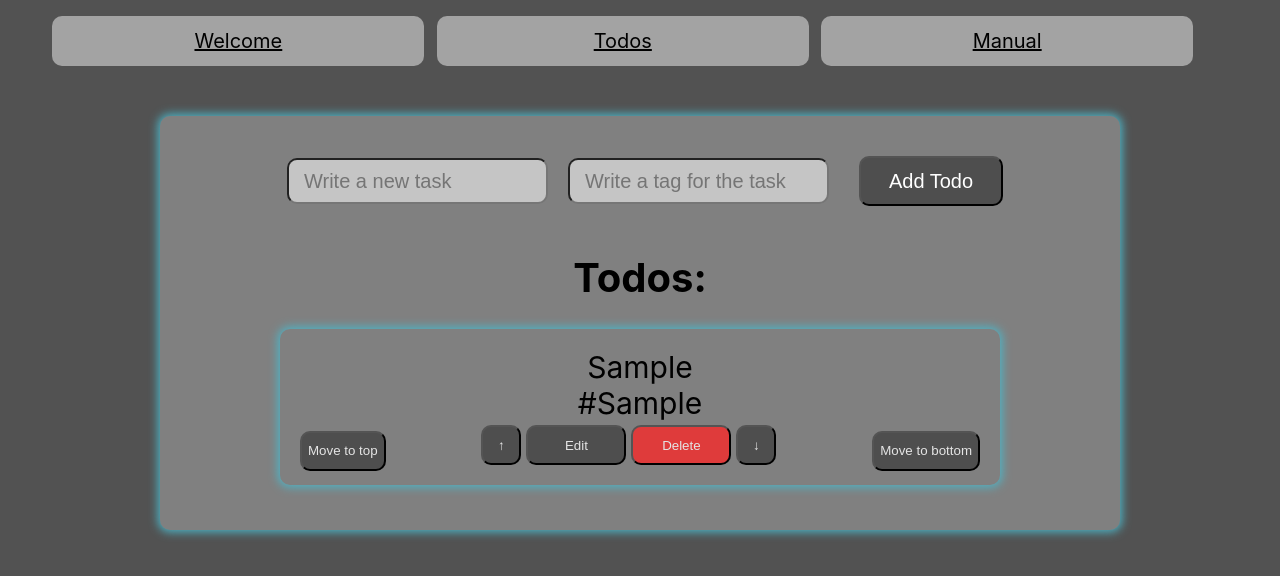
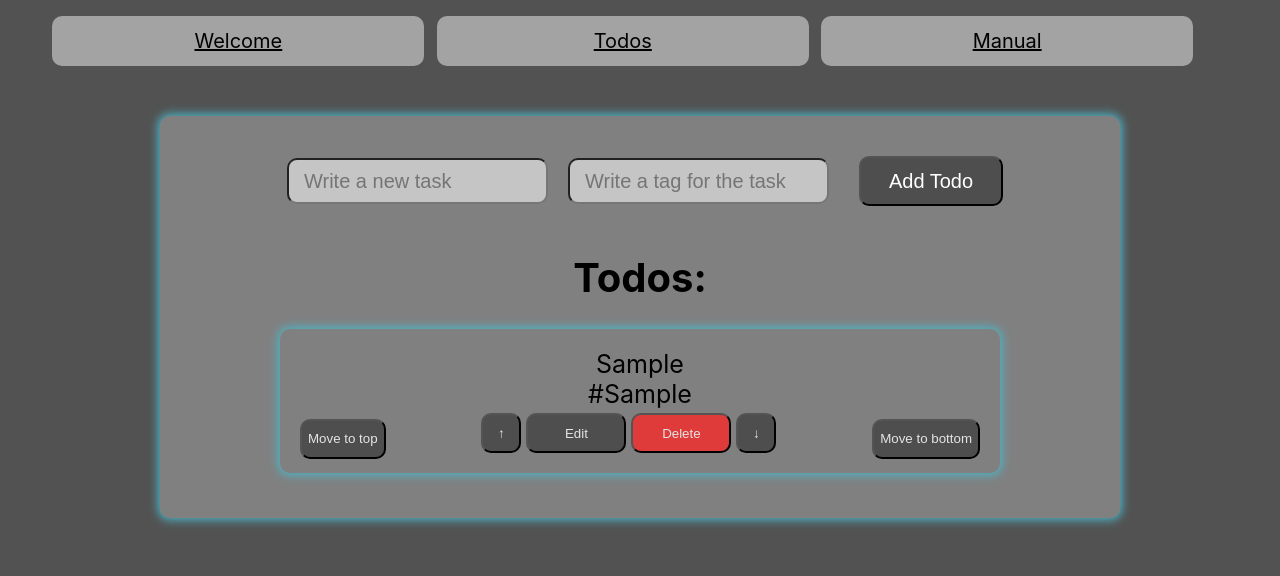
Before and after one commit to LottaViljamaa/todo-app, a React (Create React App) app in the folder todo-app/: page /todos in a window 1280 px wide. Both pictures are taken after typing "Sample", "Sample" into the empty fields and a click on the button "Add Todo". Shown: the top 576 px of the page. Built offline with nearby package versions, Linux system fonts and the light colour scheme.

Commit message:
Add classname to git status

```diff
--- a/todo-app/src/Todo.js
+++ b/todo-app/src/Todo.js
@@ -24,8 +24,10 @@ function Todo({todos, deleteTodo, editTodo, moveToTop, moveUp, moveDown, moveToB
 
   return todos.map((todo, index) => (
     <div className="todoList">
+      <div className="todoInfo">
       <div>{todo.text}</div>
       <div>#{todo.tag}</div>
+      </div>
       <div className="todoButtons">
       <button
         className="moveToTop"
```
